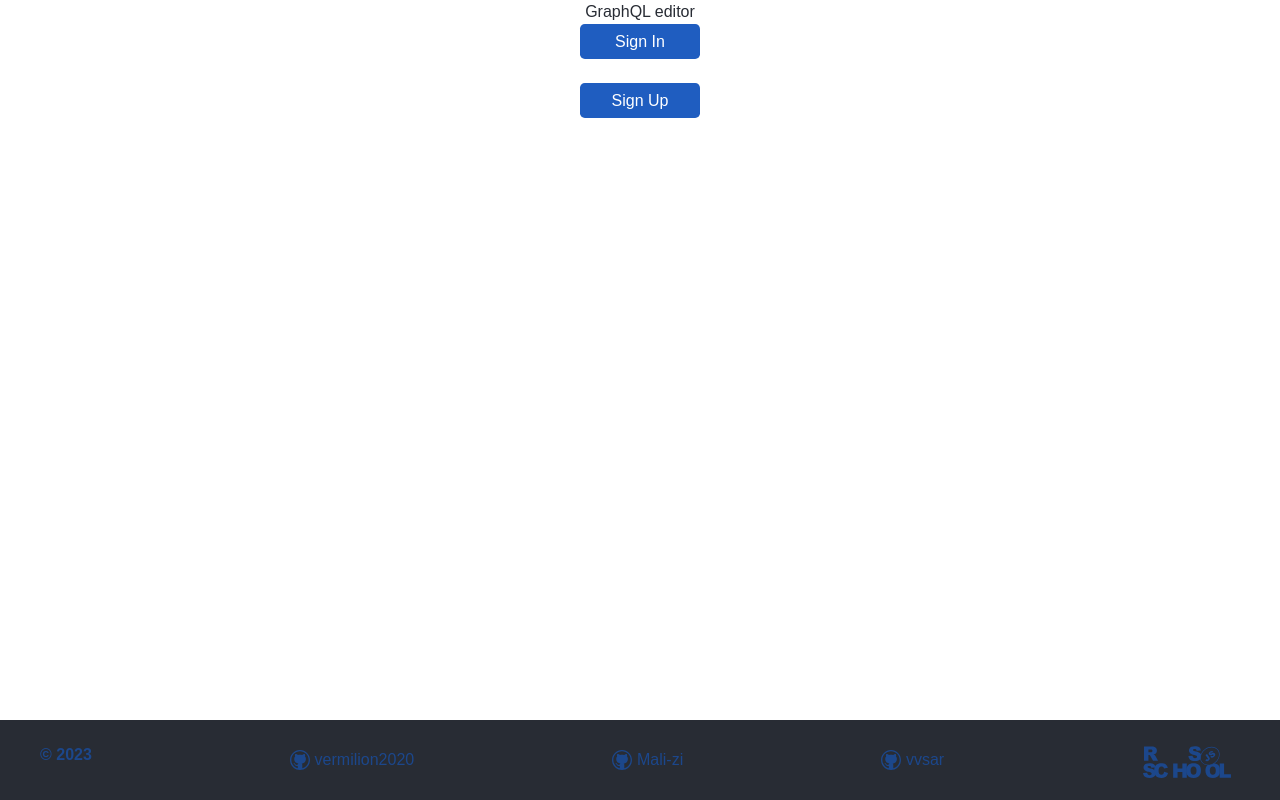
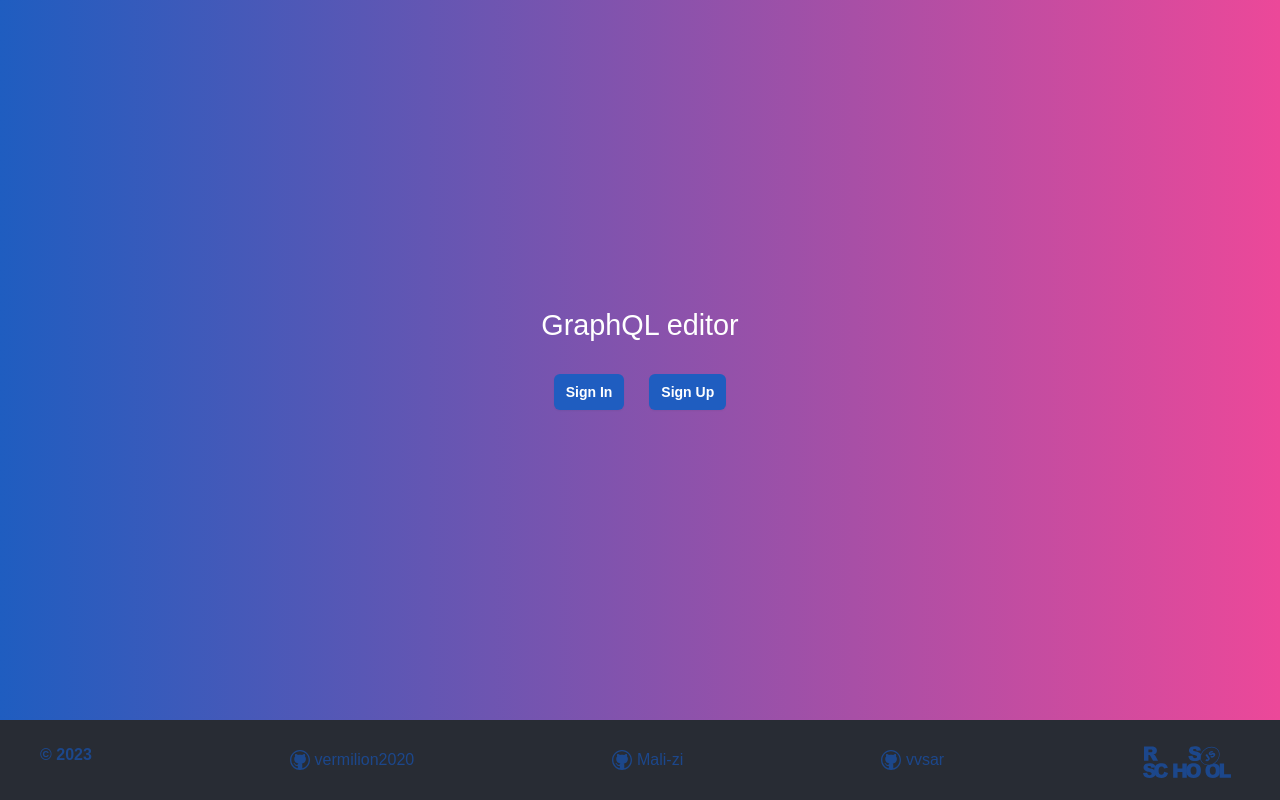
Before and after one commit to vermilion2020/graphiql-app, a React (Vite) app: page / in a window 1280 px wide. Built offline with nearby package versions, Linux system fonts and the light colour scheme; no server answers.

Commit message:
style: style WelcomePage

```diff
--- a/src/components/auth/SignInForm.tsx
+++ b/src/components/auth/SignInForm.tsx
@@ -5,6 +5,7 @@ import { Link, useNavigate } from 'react-router-dom';
 import { useForm } from 'react-hook-form';
 import { useContext } from 'react';
 import { LocaleContext } from '../../context/LocaleContext';
+import ArrowCircle from '../../assets/icons/ArrowCircle ';
 
 export interface ISignInForm {
   email: string;
@@ -78,12 +79,15 @@ function SignInForm() {
   return (
     <div className="col">
       <div className="mx-auto w-96">
-        <div className="flex min-h-full flex-col justify-center px-6 py-12 lg:px-8">
-          <h2 className="mt-10 mb-4 text-center text-2xl font-bold leading-9 tracking-tight text-gray-900">
+      <div className="flex min-h-full flex-col justify-center mt-24 p-6 lg:px-8 border rounded-lg shadow-xl">
+        <Link to="/" className="font-semibold leading-6 ps-1">
+          <ArrowCircle />
+        </Link>
+        <h2 className="mt-8 mb-4 text-center text-2xl font-bold leading-9 tracking-tight text-gray-900">
             {texts.signIn.title}
           </h2>
           <form
-            className="bg-white dark:bg-slate-900 rounded-lg p-6 pt-8 border shadow-xl"
+            className="bg-white"
             onSubmit={handleSubmit(onSubmit)}
           >
             <label htmlFor="email" className="block h-24 text-left">
@@ -137,16 +141,14 @@ function SignInForm() {
               type="submit"
               disabled={isDisabled}
               className="rounded-md bg-buttonBg-600 px-3 py-2 text-sm font-semibold
-              text-white shadow-sm hover:bg-buttonBg-400 focus-visible:outline
-              focus-visible:outline-2 focus-visible:outline-offset-2
-              focus-visible:outline-buttonBg-400 disabled:bg-disabledButton hover:bg-buttonBg-400"
+              text-white shadow-sm hover:bg-buttonBg-400 disabled:bg-disabledButton"
             >
               {texts.signIn.btnText}
             </button>
           </form>
           <p className="mt-3">
             {texts.signIn.question}
-            <Link to="/sign-up" className="font-semibold leading-6 ps-1">
+            <Link to="/sign-up" className="font-semibold leading-6 ps-1 text-buttonColor-900">
               {texts.signIn.linkText}
             </Link>
           </p>
--- a/src/components/auth/SignUpForm.tsx
+++ b/src/components/auth/SignUpForm.tsx
@@ -7,6 +7,7 @@ import * as yup from 'yup';
 import { yupResolver } from '@hookform/resolvers/yup';
 import { useContext } from 'react';
 import { LocaleContext } from '../../context/LocaleContext';
+import ArrowCircle from '../../assets/icons/ArrowCircle ';
 
 export interface IFormInput {
   email: string;
@@ -20,7 +21,10 @@ function SignUpForm() {
 
   const schema = yup
     .object({
-    email: yup.string().email(texts.signUp.emailMes).required(texts.signUp.emailErr),
+      email: yup
+        .string()
+        .email(texts.signUp.emailMes)
+        .required(texts.signUp.emailErr),
       password: yup
         .string()
         .matches(/^\S*$/, texts.signUp.emailWhitespace)
@@ -89,14 +93,14 @@ function SignUpForm() {
 
   return (
     <div className="mx-auto w-96">
-      <div className="flex min-h-full flex-col justify-center px-6 py-12 lg:px-8">
-        <h2 className="mt-10 mb-4 text-center text-2xl font-bold leading-9 tracking-tight text-gray-900">
+      <div className="flex min-h-full flex-col justify-center mt-24 p-6 lg:px-8 border rounded-lg shadow-xl">
+        <Link to="/" className="">
+          <ArrowCircle />
+        </Link>
+        <h2 className="mt-8 mb-4 text-center text-2xl font-bold leading-9 tracking-tight text-gray-900">
           {texts.signUp.formTitle}
         </h2>
-        <form
-          className="bg-white dark:bg-slate-900 rounded-lg p-6 border shadow-xl"
-          onSubmit={handleSubmit(onSubmit)}
-        >
+        <form className="bg-white" onSubmit={handleSubmit(onSubmit)}>
           <label htmlFor="email" className="block h-24 text-left">
             <span className="block text-sm font-medium text-gray-900">
               {texts.signUp.emailLabel}
@@ -187,9 +191,7 @@ function SignUpForm() {
               type="submit"
               disabled={isDisabled}
               className="rounded-md bg-buttonBg-600 px-3 py-2 text-sm font-semibold
-              text-white shadow-sm hover:bg-buttonBg-400 focus-visible:outline
-              focus-visible:outline-2 focus-visible:outline-offset-2
-              focus-visible:outline-buttonBg-400 disabled:bg-disabledButton hover:bg-buttonBg-400"
+              text-white shadow-sm hover:bg-buttonBg-400 disabled:bg-disabledButton"
             >
               {texts.signUp.title}
             </button>
@@ -197,7 +199,7 @@ function SignUpForm() {
         </form>
         <p className="mt-3">
           {texts.signUp.question}
-          <Link to="/sign-in" className="font-semibold leading-6 ps-1">
+          <Link to="/sign-in" className="font-semibold leading-6 ps-1 text-buttonColor-900">
             {texts.signUp.linkText}
           </Link>
         </p>
--- a/src/pages/Welcome.tsx
+++ b/src/pages/Welcome.tsx
@@ -1,20 +1,31 @@
-import { NavLink } from "react-router-dom";
+import { NavLink } from 'react-router-dom';
 import { useContext } from 'react';
-import { LocaleContext } from "../context/LocaleContext";
+import { LocaleContext } from '../context/LocaleContext';
 
 function WelcomePage() {
   const { texts } = useContext(LocaleContext);
 
-  return(
-    <div className="content">
-      <h2>{texts.welcome.title}</h2>
-      <NavLink to="/sign-in">
-        <button className="button" >{texts.welcome.signIn}</button>
-      </NavLink>
-      <br /><br />
-      <NavLink to="/sign-up">
-        <button className="button" >{texts.welcome.signUp}</button>
-      </NavLink>
+  return (
+    <div className="flex flex-row justify-center items-center box-decoration-slice bg-gradient-to-r from-buttonColor-600 to-pink-500 text-white p-8 text-center min-h-full">
+      <div>
+        <h1 className="mb-8">{texts.welcome.title}</h1>
+        <div className="flex flex-row justify-around">
+          <NavLink
+            to="/sign-in"
+            className="rounded-md bg-buttonBg-600 px-3 py-2 text-sm font-semibold
+              text-white shadow-sm hover:bg-buttonBg-400 disabled:bg-disabledButton hover:text-white"
+          >
+            {texts.welcome.signIn}
+          </NavLink>
+          <NavLink
+            to="/sign-up"
+            className="rounded-md bg-buttonBg-600 px-3 py-2 text-sm font-semibold
+              text-white shadow-sm hover:bg-buttonBg-400 disabled:bg-disabledButton hover:text-white"
+          >
+            {texts.welcome.signUp}
+          </NavLink>
+        </div>
+      </div>
     </div>
   );
 }
```
Also changed, not shown: src/assets/icons/ArrowCircle .tsx (added, +20 -0 lines). Lines whose indentation alone changed are shown as unchanged.
